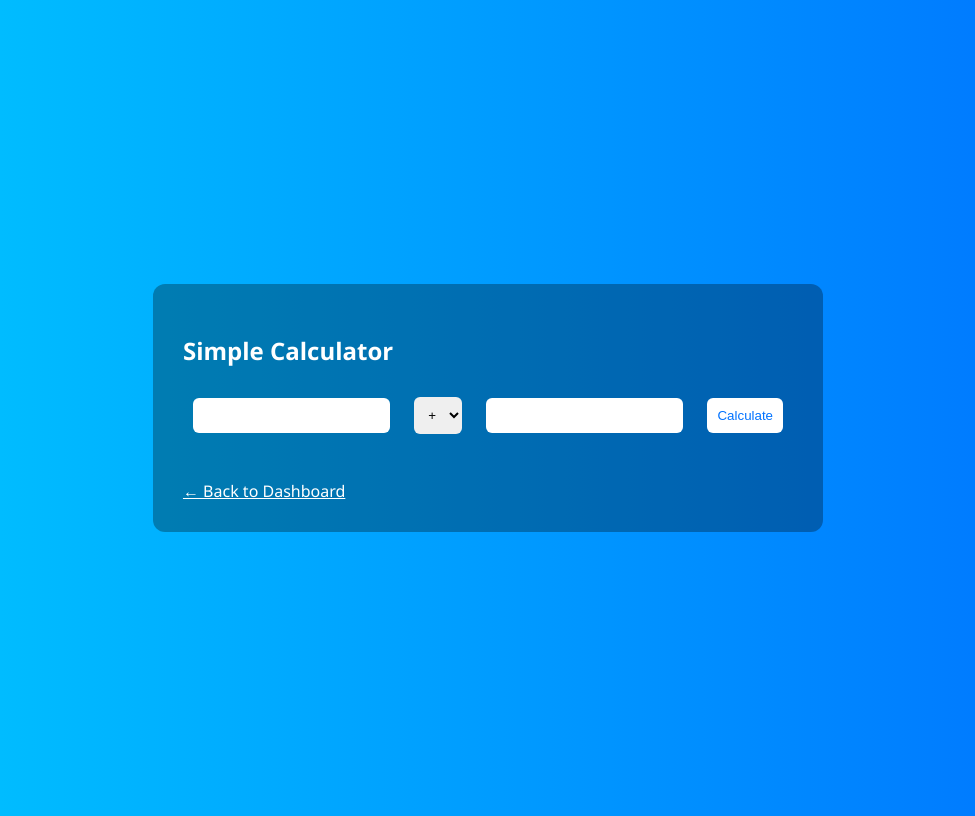
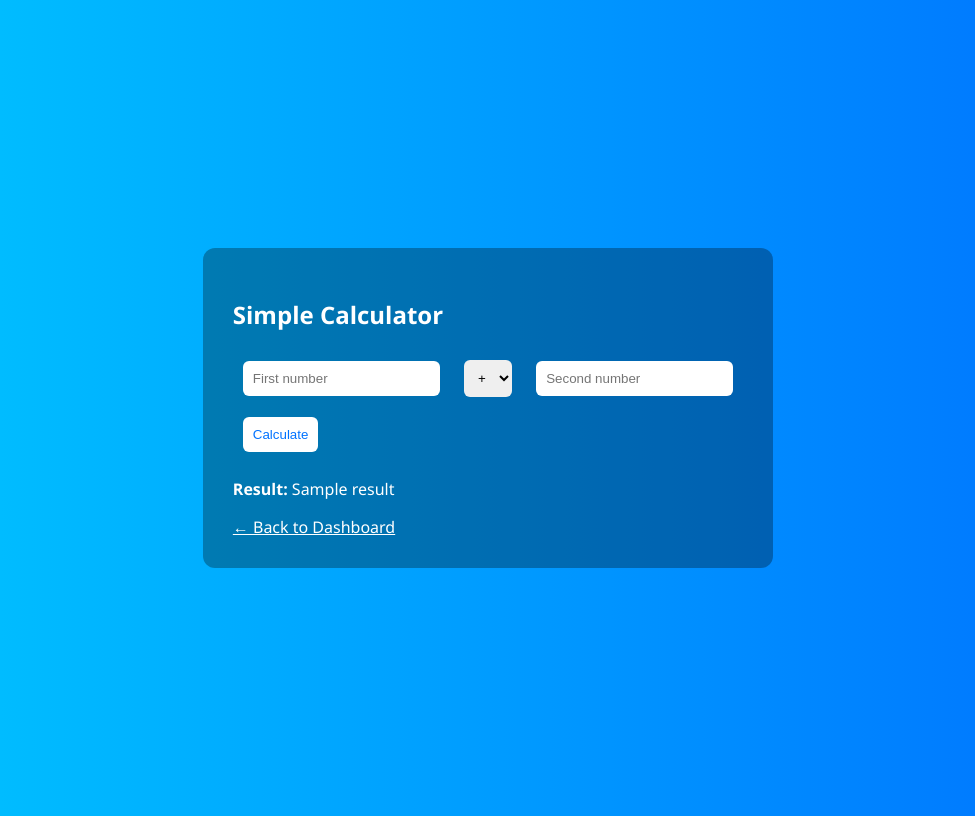
Before and after one commit to Riyaprajapatiraghubhai/dashboard, a Flask app: template templates/calculator.html in a window 1280 px wide. Shown: the whole page, without its empty margins (152-1127 px from the left). Run offline with Flask 3, Linux system fonts and the light colour scheme; the template is opened without the code that fills it: most values are stand-ins (such as "Sample title", 1, 10 or a date in 2020).

Commit message:
Update calculator.html

```diff
--- a/templates/calculator.html
+++ b/templates/calculator.html
@@ -6,7 +6,7 @@
         body {
             background: linear-gradient(to right, #00c6ff, #0072ff);
             color: white;
-            font-family: 'Segoe UI';
+            font-family: 'Segoe UI', sans-serif;
             display: flex;
             justify-content: center;
             align-items: center;
@@ -26,39 +26,31 @@
         button {
             background-color: white;
             color: #0072ff;
+            cursor: pointer;
         }
     </style>
 </head>
 <body>
     <div class="box">
         <h2>Simple Calculator</h2>
-        <input type="number" id="num1">
-        <select id="op">
-            <option value="add">+</option>
-            <option value="subtract">-</option>
-            <option value="multiply">*</option>
-            <option value="divide">/</option>
-        </select>
-        <input type="number" id="num2">
-        <button onclick="calculate()">Calculate</button>
-        <p id="result"></p>
-        <a href="/" style="display: inline-block; margin-top: 20px; color: white; text-decoration: underline;">← Back to Dashboard</a>
+        <form method="POST">
+            <input type="number" name="num1" placeholder="First number" value="{{ num1 }}" required>
+            <select name="operator" required>
+                <option value="add" {% if operator == 'add' %}selected{% endif %}>+</option>
+                <option value="subtract" {% if operator == 'subtract' %}selected{% endif %}>-</option>
+                <option value="multiply" {% if operator == 'multiply' %}selected{% endif %}>*</option>
+                <option value="divide" {% if operator == 'divide' %}selected{% endif %}>/</option>
+            </select>
+            <input type="number" name="num2" placeholder="Second number" value="{{ num2 }}" required>
+            <br>
+            <button type="submit">Calculate</button>
+        </form>
+
+        {% if result != "" %}
+            <p><strong>Result:</strong> {{ result }}</p>
+        {% endif %}
+
+        <a href="/" style="color:white; text-decoration: underline;">← Back to Dashboard</a>
     </div>
-
-    <script>
-        async function calculate() {
-            const num1 = document.getElementById('num1').value;
-            const num2 = document.getElementById('num2').value;
-            const op = document.getElementById('op').value;
-
-            const res = await fetch('/api/calculate', {
-                method: 'POST',
-                headers: { 'Content-Type': 'application/json' },
-                body: JSON.stringify({ num1, num2, operation: op })
-            });
-            const data = await res.json();
-            document.getElementById('result').innerText = "Result: " + data.result;
-        }
-    </script>
 </body>
 </html>
```
